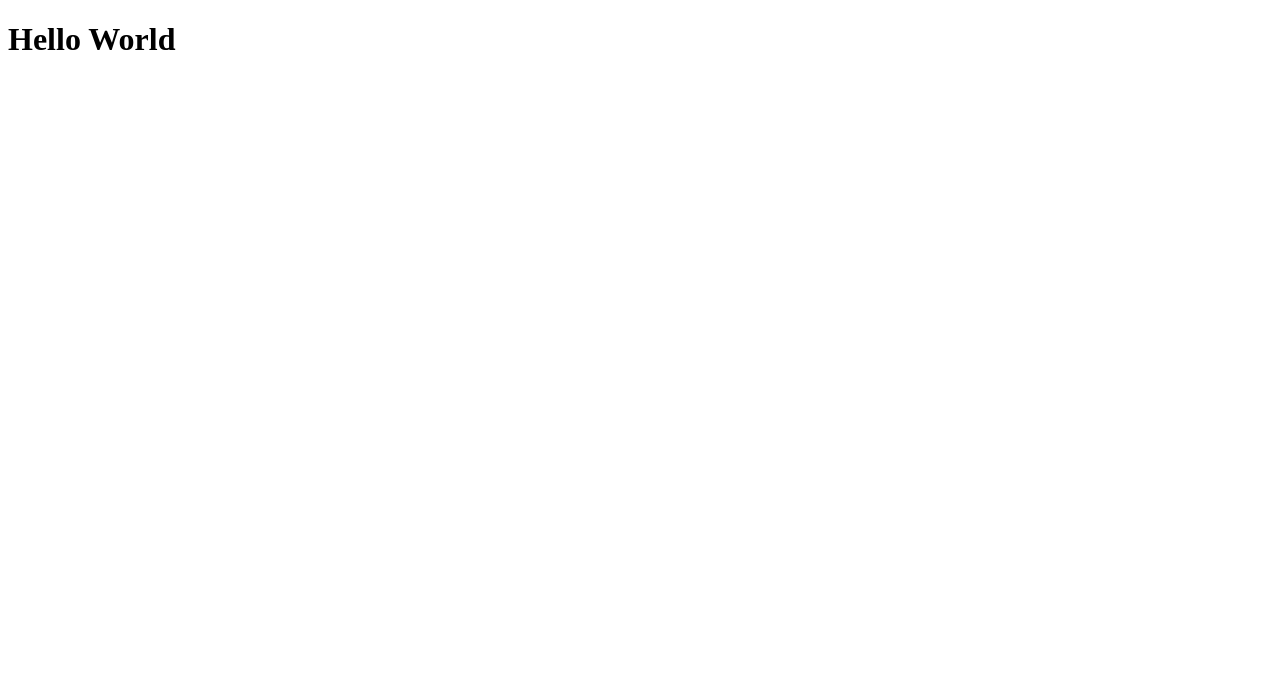
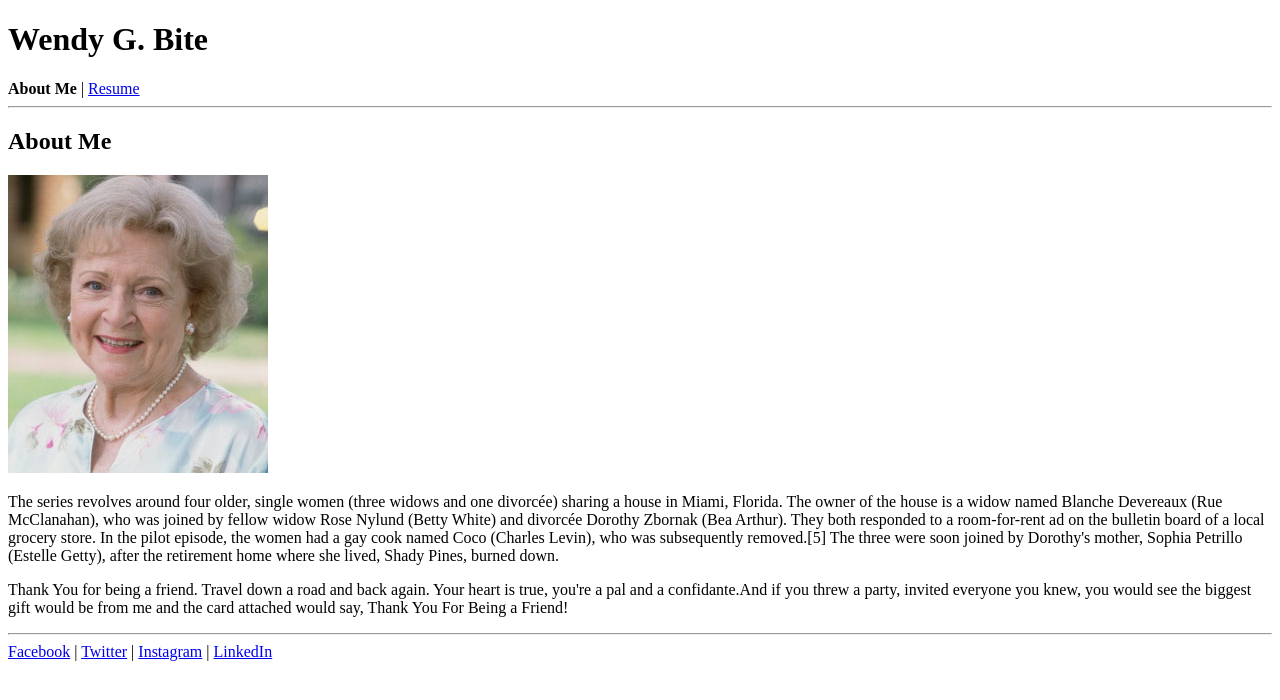
Before and after one commit to adamianniello/wendybite, a plain HTML site: page index.html in a window 1280 px wide. Drawn offline with Linux system fonts and the light colour scheme.

Commit message:
Added images and html content

```diff
--- a/css/main.css
+++ /dev/null
@@ -1,2 +0,0 @@
-div { Width:300; Height:300;background-image:url('../images/TheBlackLodge.png');
-}
--- a/index.html
+++ b/index.html
@@ -6,8 +6,27 @@
 	</head>
 
 	<body>
-		<h1>Hello World</h1>
-		<div></div>
+
+		<h1>Wendy G. Bite</h1>
+
+		<nav>
+			<strong>About Me</strong> | <a href="resume.html">Resume</a>
+		</nav>
+
+		<hr/>
+
+		<h2>About Me</h2>
+
+		<img src="images/Betty-White.jpg">
+
+		<p>The series revolves around four older, single women (three widows and one divorcée) sharing a house in Miami, Florida. The owner of the house is a widow named Blanche Devereaux (Rue McClanahan), who was joined by fellow widow Rose Nylund (Betty White) and divorcée Dorothy Zbornak (Bea Arthur). They both responded to a room-for-rent ad on the bulletin board of a local grocery store. In the pilot episode, the women had a gay cook named Coco (Charles Levin), who was subsequently removed.[5] The three were soon joined by Dorothy's mother, Sophia Petrillo (Estelle Getty), after the retirement home where she lived, Shady Pines, burned down.</p>
+
+		<p>Thank You for being a friend. Travel down a road and back again. Your heart is true, you're a pal and a confidante.And if you threw a party, invited everyone you knew, you would see the biggest gift would be from me and the card attached would say, Thank You For Being a Friend!</p>
+
+		<hr />
+
+		<footer>
+			<a href="fb.com">Facebook</a> | <a href="twitter.com">Twitter</a> | <a href="instagram.com">Instagram</a> | <a href="linkedin.com">LinkedIn</a>
 	</body>
 
 </html>
```
Also changed, not shown: resume.html (added, +19 -0 lines), images/Betty-White.jpg (added).
